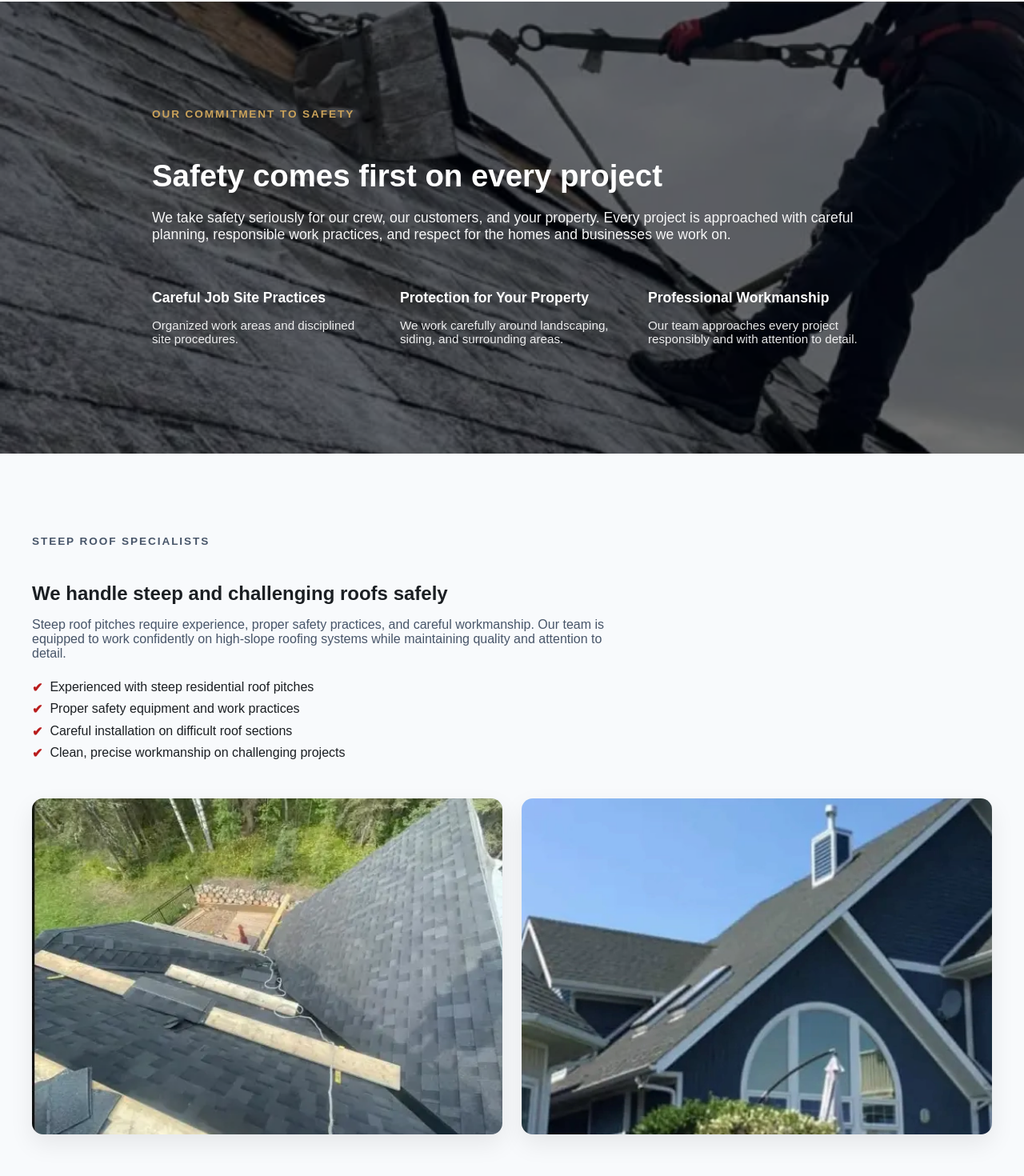
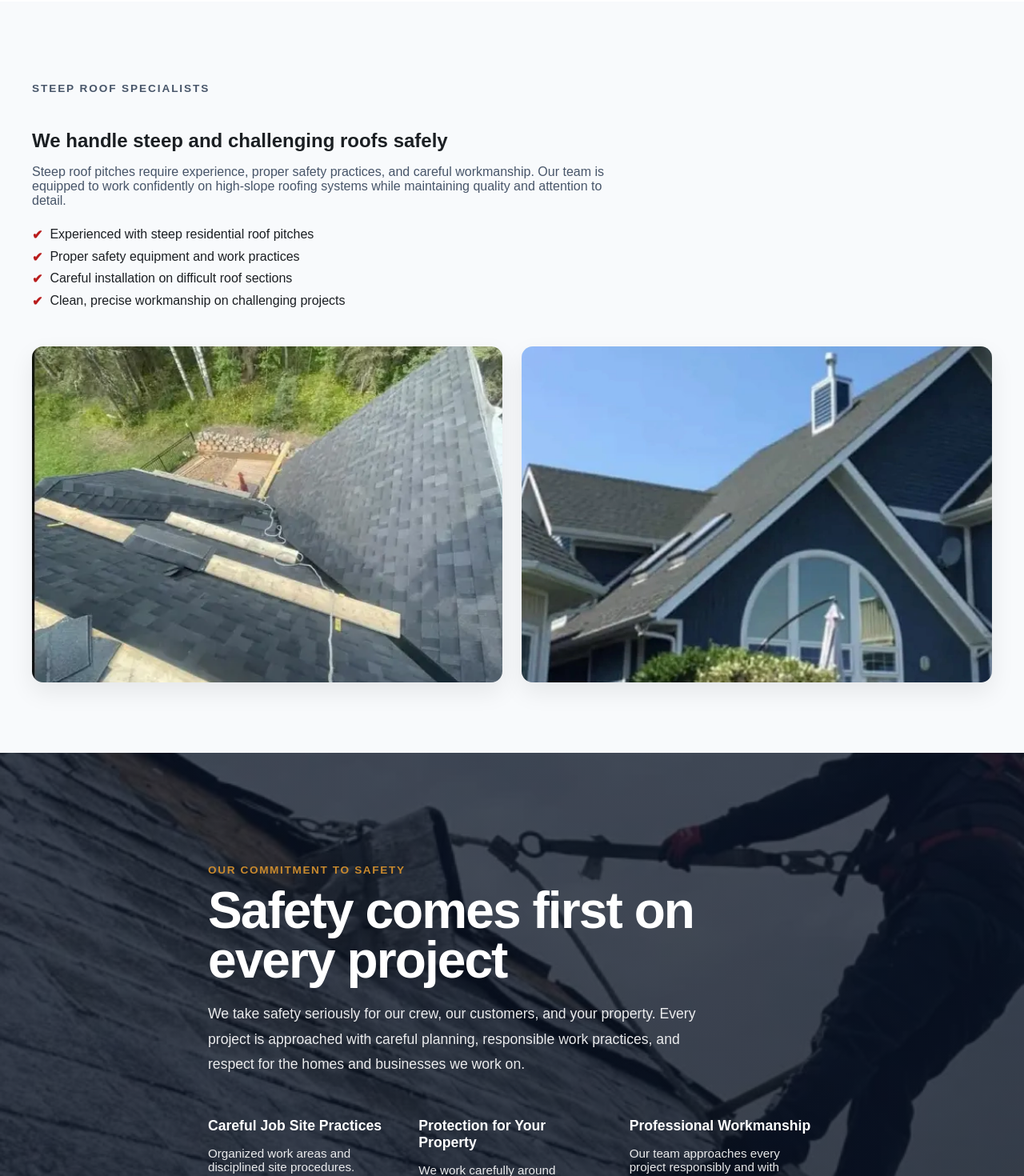
Before and after one commit to Mjcs99/roofing-business-site, a React (Vite) app in the folder CrombieAndSonsRoofing/: page / in a window 1280 px wide. Shown: the part 1397-2867 px from the top of the page at 80% size. Built offline with nearby package versions, Linux system fonts and the light colour scheme.

Commit message:
Refactor css for PageHero reusable component

```diff
--- a/CrombieAndSonsRoofing/src/components/layout/PageHero.module.css
+++ b/CrombieAndSonsRoofing/src/components/layout/PageHero.module.css
@@ -1,3 +1,19 @@
+:global(.safety-points) {
+  display: grid;
+  grid-template-columns: repeat(auto-fit, minmax(220px, 1fr));
+  gap: 30px;
+}
+
+:global(.safety-point h3) {
+  font-size: 1.1rem;
+  margin-bottom: 8px;
+}
+
+:global(.safety-point p) {
+  font-size: 0.95rem;
+  opacity: 0.9;
+}
+
 .eyebrow {
   display: inline-block;
   margin-bottom: 0.75rem;
@@ -69,24 +85,24 @@ background-size: cover;
   transition: 0.25s ease;
 }
 
-.btn-primary {
+.primary {
   background: var(--accent);
   color: var(--white);
 }
 
-.btnPrimary:hover {
+.primary:hover {
   background: #b9791f;
   transform: translateY(-2px);
 }
 
-.btnSecondary {
+.secondary {
   border: 1px solid rgba(255, 255, 255, 0.35);
   color: var(--white);
   background: rgba(255, 255, 255, 0.08);
   backdrop-filter: blur(6px);
 }
 
-.btnSecondary:hover {
+.secondary:hover {
   background: rgba(255, 255, 255, 0.14);
   transform: translateY(-2px);
 }
--- a/CrombieAndSonsRoofing/src/components/layout/PageHero.tsx
+++ b/CrombieAndSonsRoofing/src/components/layout/PageHero.tsx
@@ -53,7 +53,8 @@ export default function PageHero({
                 <a
                   key={action.label}
                   href={action.href}
-                  className={`btn btn-${action.variant ?? "primary"}`}
+                  className={`${styles.btn} ${styles[action.variant ?? "primary"]}`}
+
                 >
                   {action.label}
                 </a>
--- a/CrombieAndSonsRoofing/src/data/HomePageData.tsx
+++ b/CrombieAndSonsRoofing/src/data/HomePageData.tsx
@@ -22,3 +22,18 @@ export const homeHero = {
     },
   ],
 };
+
+import safetyHeroImage from "/safety-roofing.png"
+
+export const safetyHero = {
+  eyebrow: "Our Commitment to Safety",
+
+  title: "Safety comes first on every project",
+
+  description:
+    "We take safety seriously for our crew, our customers, and your property. Every project is approached with careful planning, responsible work practices, and respect for the homes and businesses we work on.",
+
+  backgroundImage: safetyHeroImage,
+
+  actions: [],
+};
--- a/CrombieAndSonsRoofing/src/pages/HomePage.css
+++ b/CrombieAndSonsRoofing/src/pages/HomePage.css
@@ -56,8 +56,7 @@ a {
   margin-bottom: 2.5rem;
 }
 
-.section-label,
-.eyebrow {
+.section-label{
   display: inline-block;
   margin-bottom: 0.75rem;
   font-size: 0.85rem;
@@ -81,90 +80,6 @@ a {
   color: var(--muted);
   line-height: 1.7;
   font-size: 1rem;
-}
-
-.hero {
-  position: relative;
-  min-height: 88vh;
-  display: flex;
-  align-items: center;
-  background:
-    linear-gradient(rgba(15, 23, 42, 0.45), rgba(15, 23, 42, 0.6)),
-    url("../assets/roof-photo.webp")
-    center/cover no-repeat;
-  color: var(--white);
-}
-
-.hero-overlay {
-  position: absolute;
-  inset: 0;
-  background: linear-gradient(
-    90deg,
-    rgba(15, 23, 42, 0.75) 0%,
-    rgba(15, 23, 42, 0.35) 60%,
-    rgba(15, 23, 42, 0.2) 100%
-  );
-}
-
-.hero-content {
-  position: relative;
-  z-index: 1;
-  max-width: 760px;
-  padding: 6rem 0;
-}
-
-.hero h1 {
-  margin: 0 0 1.25rem;
-  font-size: clamp(2.8rem, 5vw, 5rem);
-  line-height: 0.98;
-  letter-spacing: -0.03em;
-}
-
-.hero-text {
-  max-width: 640px;
-  margin-bottom: 2rem;
-  font-size: 1.1rem;
-  line-height: 1.8;
-  color: rgba(255, 255, 255, 0.9);
-}
-
-.hero-actions {
-  display: flex;
-  flex-wrap: wrap;
-  gap: 1rem;
-}
-
-.btn {
-  display: inline-flex;
-  align-items: center;
-  justify-content: center;
-  min-height: 52px;
-  padding: 0.9rem 1.5rem;
-  border-radius: 999px;
-  font-weight: 700;
-  transition: 0.25s ease;
-}
-
-.btn-primary {
-  background: var(--accent);
-  color: var(--white);
-}
-
-.btn-primary:hover {
-  background: #b9791f;
-  transform: translateY(-2px);
-}
-
-.btn-secondary {
-  border: 1px solid rgba(255, 255, 255, 0.35);
-  color: var(--white);
-  background: rgba(255, 255, 255, 0.08);
-  backdrop-filter: blur(6px);
-}
-
-.btn-secondary:hover {
-  background: rgba(255, 255, 255, 0.14);
-  transform: translateY(-2px);
 }
 
 .trust-bar {
@@ -368,53 +283,6 @@ a {
   border-color: rgba(255, 255, 255, 0.3);
 }
 
-.safety-hero {
-  position: relative;
-  background-image: url("/safety-roofing.png");
-  background-size: cover;
-  background-position: center;
-  padding: 120px 0;
-  color: white;
-}
-
-.safety-overlay {
-  position: absolute;
-  inset: 0;
-  background: rgba(0,0,0,0.55);
-}
-
-.safety-content {
-  position: relative;
-  z-index: 2;
-  max-width: 900px;
-}
-
-.safety-content h2 {
-  font-size: 2.4rem;
-  margin-bottom: 20px;
-}
-
-.safety-text {
-  font-size: 1.1rem;
-  margin-bottom: 40px;
-  opacity: 0.95;
-}
-
-.safety-points {
-  display: grid;
-  grid-template-columns: repeat(auto-fit, minmax(220px, 1fr));
-  gap: 30px;
-}
-
-.safety-point h3 {
-  font-size: 1.1rem;
-  margin-bottom: 8px;
-}
-
-.safety-point p {
-  font-size: 0.95rem;
-  opacity: 0.9;
-}
 
 .before-after {
   background: #ffffff;
--- a/CrombieAndSonsRoofing/src/pages/HomePage.tsx
+++ b/CrombieAndSonsRoofing/src/pages/HomePage.tsx
@@ -15,7 +15,7 @@ import galleryFour from "../assets/homepage_photos/gallery/gallery-4.jpg";
 import galleryFive from "../assets/homepage_photos/gallery/gallery-5.jpg";
 import gallerySix from "../assets/homepage_photos/gallery/gallery-6.png";
 import PageHero from "../components/layout/PageHero";
-import { homeHero } from "../data/HomePageData";
+import { homeHero, safetyHero } from "../data/HomePageData";
 
 export default function HomePage() {
     const galleryImages = [
@@ -137,47 +137,7 @@ export default function HomePage() {
           </ScrollReveal>
         </div>
       </section>
-      <section className="safety-hero">
-        <div className="safety-overlay" />
 
-        <div className="container safety-content">
-          <ScrollReveal y={30}>
-            <>
-              <p className="section-label">Our Commitment to Safety</p>
-              <h2>Safety comes first on every project</h2>
-
-              <p className="safety-text">
-                We take safety seriously for our crew, our customers, and your property.
-                Every project is approached with careful planning, responsible work
-                practices, and respect for the homes and businesses we work on.
-              </p>
-            </>
-          </ScrollReveal>
-
-          <div className="safety-points">
-            <ScrollReveal y={30} delay={0.05}>
-              <div className="safety-point">
-                <h3>Careful Job Site Practices</h3>
-                <p>Organized work areas and disciplined site procedures.</p>
-              </div>
-            </ScrollReveal>
-
-            <ScrollReveal y={30} delay={0.1}>
-              <div className="safety-point">
-                <h3>Protection for Your Property</h3>
-                <p>We work carefully around landscaping, siding, and surrounding areas.</p>
-              </div>
-            </ScrollReveal>
-
-            <ScrollReveal y={30} delay={0.15}>
-              <div className="safety-point">
-                <h3>Professional Workmanship</h3>
-                <p>Our team approaches every project responsibly and with attention to detail.</p>
-              </div>
-            </ScrollReveal>
-          </div>
-        </div>
-      </section>
       <section className="steep-roofs section">
         <div className="container">
 
@@ -227,6 +187,30 @@ export default function HomePage() {
 
         </div>
         </section>
+      <PageHero {...safetyHero}>
+        <div className="safety-points">
+            <ScrollReveal y={30} delay={0.05}>
+              <div className="safety-point">
+                <h3>Careful Job Site Practices</h3>
+                <p>Organized work areas and disciplined site procedures.</p>
+              </div>
+            </ScrollReveal>
+
+            <ScrollReveal y={30} delay={0.1}>
+              <div className="safety-point">
+                <h3>Protection for Your Property</h3>
+                <p>We work carefully around landscaping, siding, and surrounding areas.</p>
+              </div>
+            </ScrollReveal>
+
+            <ScrollReveal y={30} delay={0.15}>
+              <div className="safety-point">
+                <h3>Professional Workmanship</h3>
+                <p>Our team approaches every project responsibly and with attention to detail.</p>
+              </div>
+            </ScrollReveal>
+          </div>
+      </PageHero>
       <section id="services" className="services section section-light">
         <div className="container">
           <ScrollReveal y={30}>
```
